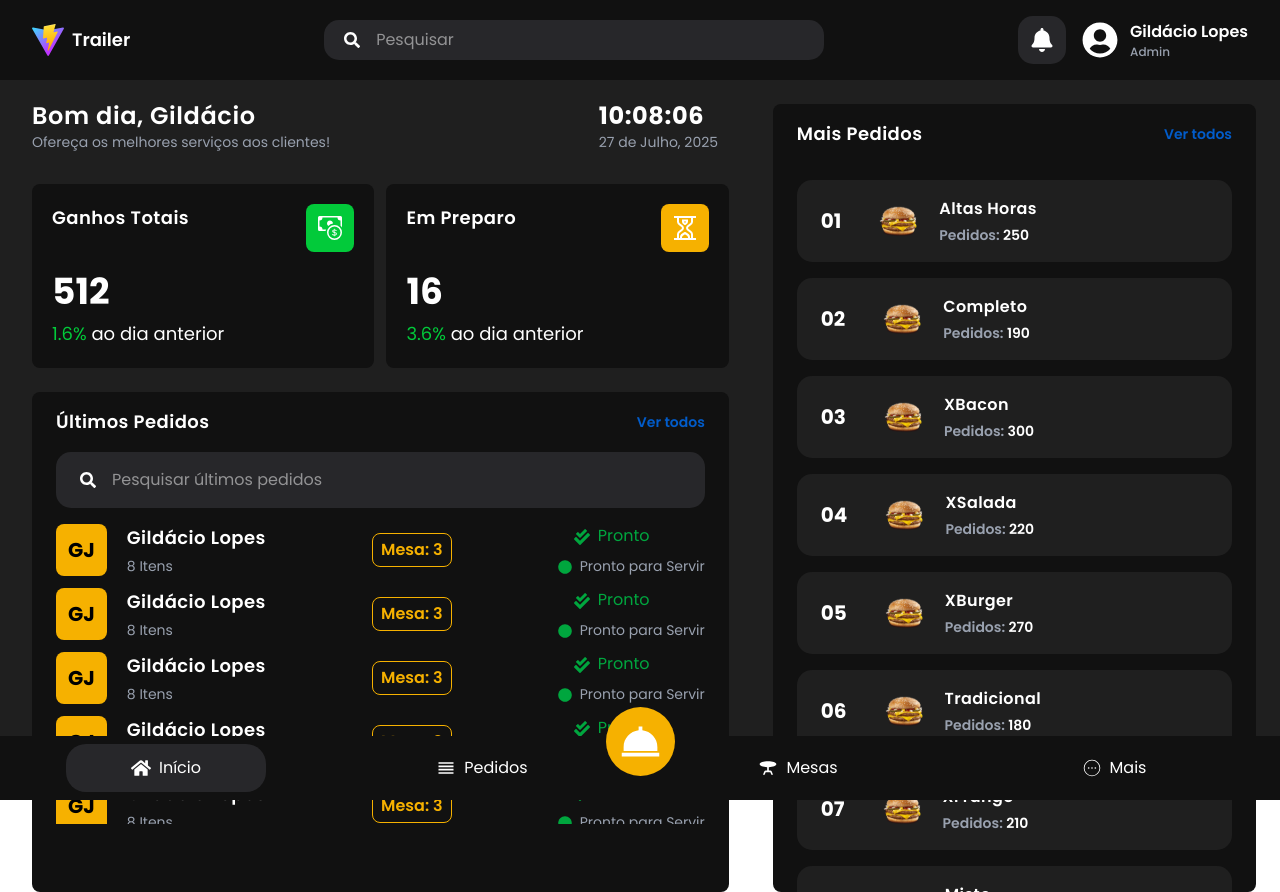
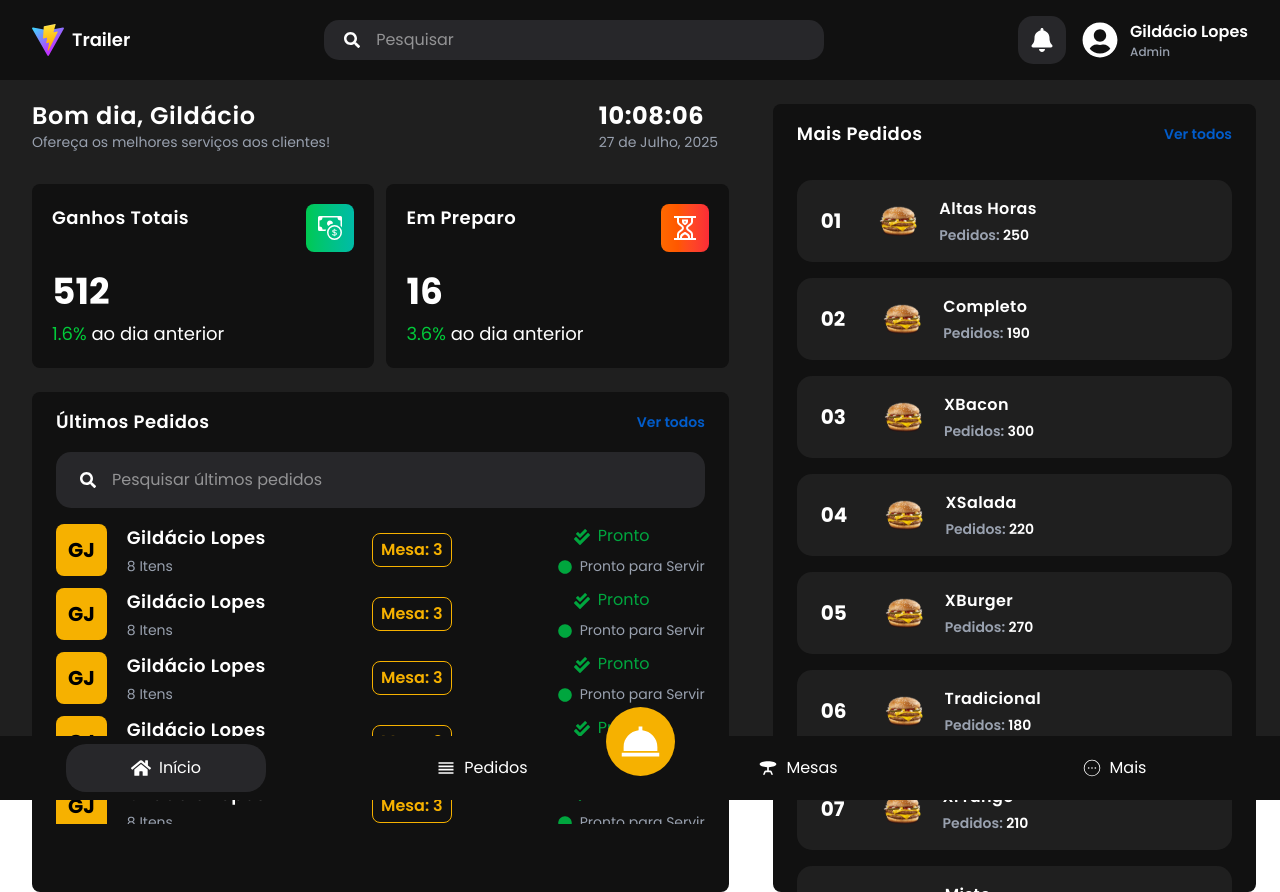
Before and after one commit to Gildaciolopes/trailer-system, a React (Vite) app in the folder frontend/: page / in a window 1280 px wide. Built offline with nearby package versions, Linux system fonts and the light colour scheme.

Commit message:
style: adds transitions and hover effects to the MiniCard and PopularDishes components

```diff
--- a/frontend/src/components/home/MiniCard.jsx
+++ b/frontend/src/components/home/MiniCard.jsx
@@ -2,15 +2,17 @@ import React from "react";
 
 const MiniCard = ({ title, icon, number, footerNum }) => {
   return (
-    <div className="bg-[#111111] py-5 px-5 rounded-lg w-[50%]">
+    <div className="bg-[#111111] py-5 px-5 rounded-lg w-[50%] transition-all duration-300 hover:-translate-y-2 hover:cursor-pointer hover:bg-zinc-950">
       <div className="flex items-start justify-between">
         <h1 className="text-white text-lg font-semibold tracking-wide">
           {title}
         </h1>
         <button
           className={`${
-            title === "Ganhos Totais" ? "bg-[#02ca3a]" : "bg-[#f6b100] "
-          } p-3 rounded-lg text-white text-2xl`}
+            title === "Ganhos Totais"
+              ? " from-green-500 to-teal-500"
+              : "from-orange-500 to-red-500"
+          } bg-gradient-to-r p-3 rounded-lg text-white text-2xl`}
         >
           {icon}
         </button>
--- a/frontend/src/components/home/PopularDishes.jsx
+++ b/frontend/src/components/home/PopularDishes.jsx
@@ -19,7 +19,7 @@ const PopularDishes = () => {
             return (
               <div
                 key={dish.id}
-                className="flex items-center gap-4 bg-[#1f1f1f] rounded-[15px] px-6 py-4 mt-4 mx-6"
+                className="flex items-center gap-4 bg-[#1f1f1f] rounded-[15px] px-6 py-4 mt-4 mx-6 transition-all duration-300 hover:scale-103 hover:cursor-pointer hover:bg-zinc-950"
               >
                 <h1 className="text-white font-bold text-xl mr-4">
                   {dish.id < 10 ? `0${dish.id}` : dish.id}
```
